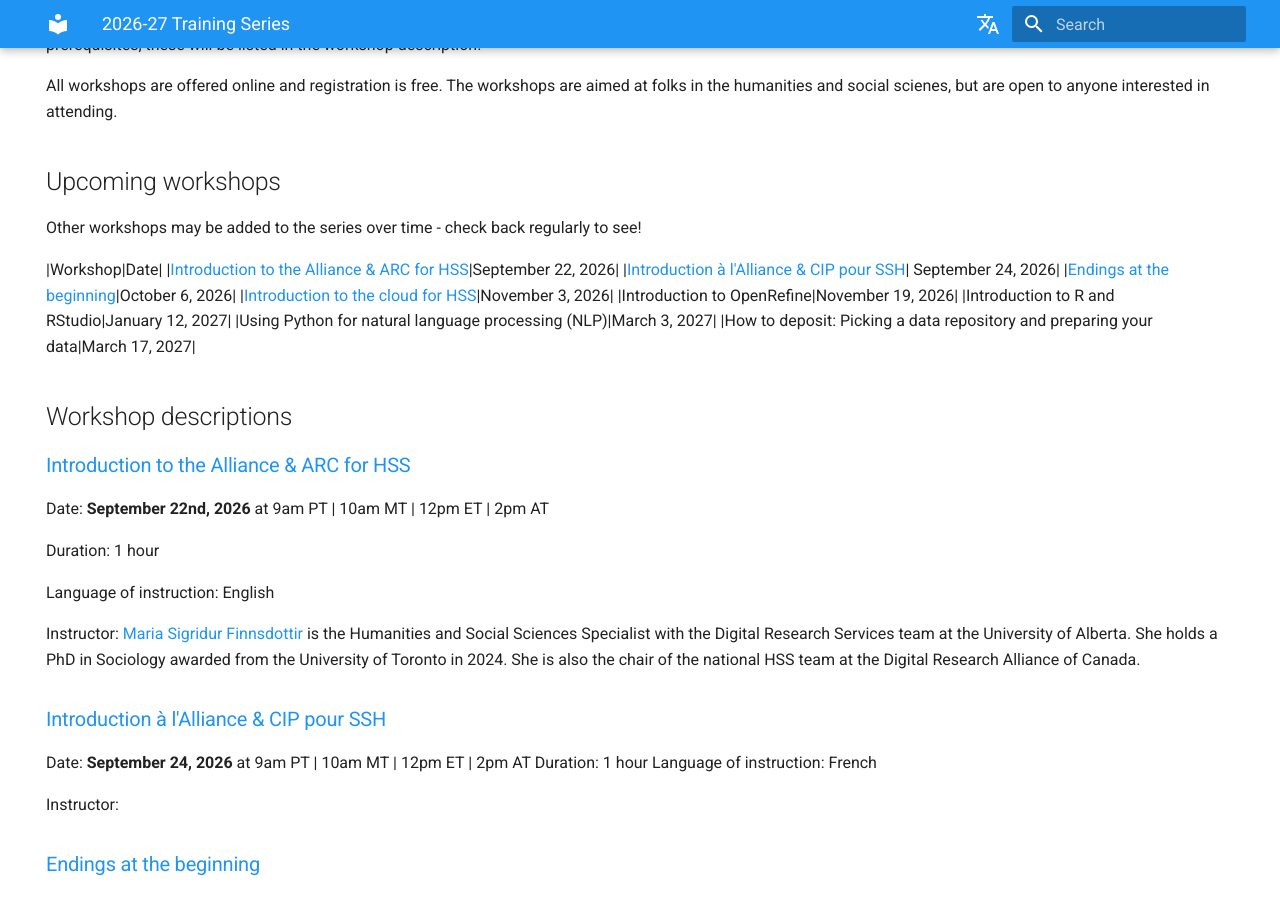
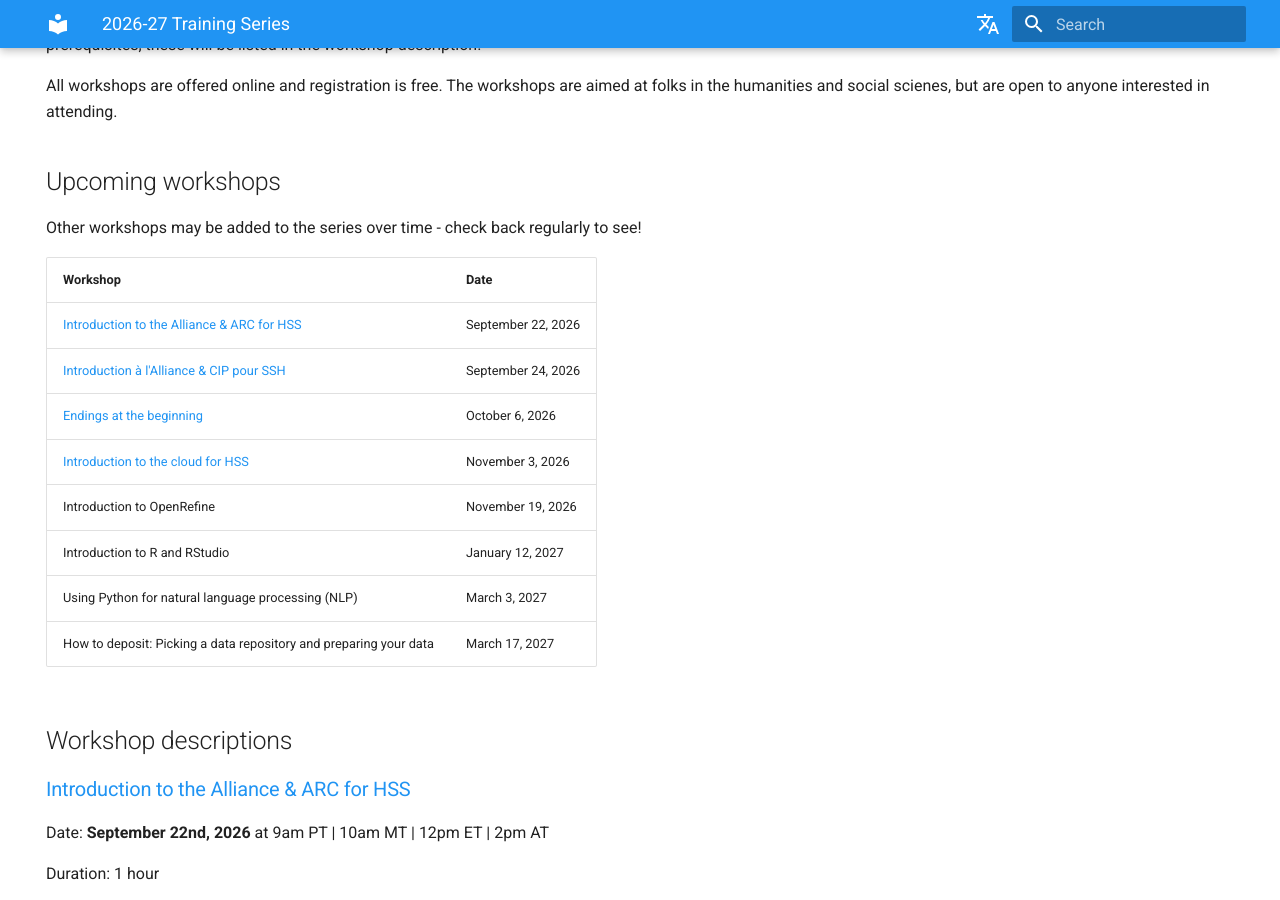
Before and after one commit to hss-nt/2026_training_series, an MkDocs documentation site: the page built from docs/index.md, in a window 1280 px wide and 900 px high, scrolled down 292 px. Built offline with MkDocs 1.6.1 and Material for MkDocs 9.7.7, drawn with Linux system fonts in a browser that asks for light colours; comment, search, counter and statistics services are not loaded.

Commit message:
fixing table

```diff
--- a/docs/index.md
+++ b/docs/index.md
@@ -13,7 +13,8 @@
 ## Upcoming workshops
 Other workshops may be added to the series over time - check back regularly to see!
 
-|Workshop|Date|
+| Workshop | Date |
+|----------|------------|
 |[Introduction to the Alliance & ARC for HSS](#workshop1-en)|September 22, 2026|
 |[Introduction à l'Alliance & CIP pour SSH](#workshop1-fr)| September 24, 2026|
 |[Endings at the beginning](#workshop2-en)|October 6, 2026|
```
